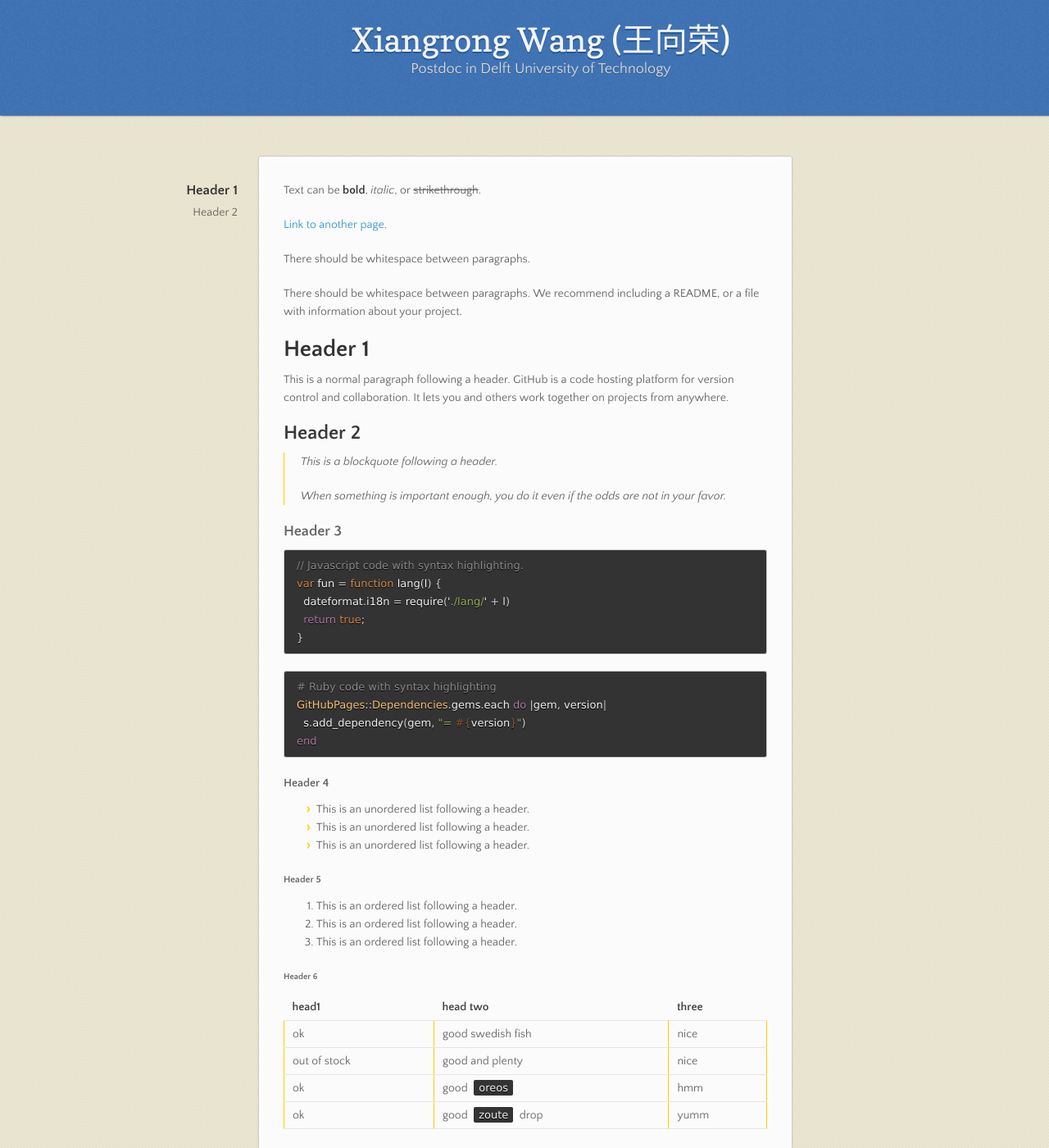
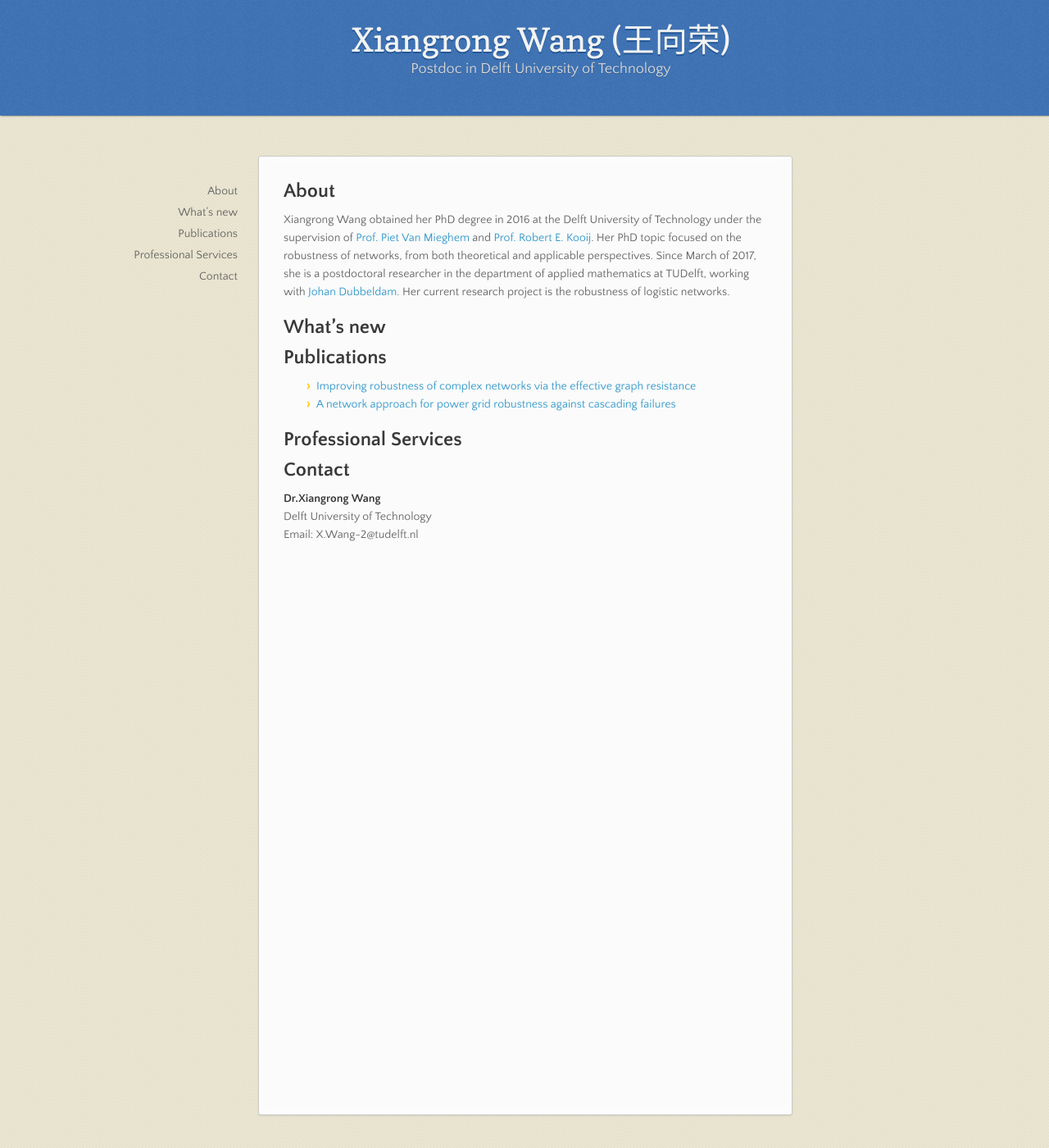
Before and after one commit to xiangrongwang/xiangrongwang.github.io, a Jekyll site: the page built from index.md, in a window 1280 px wide and 1400 px high. Shown: the whole window at 82% size. Built offline with Jekyll 4.4.1, drawn with Linux system fonts in a browser that asks for light colours; nearby versions of some CDN libraries; our own code applies the rules of GitHub Pages for plain Markdown files; some of the changed text lies outside the part shown.

Commit message:
Create index.md

````diff
--- a/index.md
+++ b/index.md
@@ -1,123 +1,16 @@
----
-layout: default
----
+## About
 
-Text can be **bold**, _italic_, or ~~strikethrough~~.
+Xiangrong Wang obtained her PhD degree in 2016 at the Delft University of Technology under the supervision of [Prof. Piet Van Mieghem](https://www.nas.ewi.tudelft.nl/people/Piet/) and [Prof. Robert E. Kooij](https://www.nas.ewi.tudelft.nl/people/Rob/).  Her PhD topic focused on the robustness of networks,  from both theoretical and applicable perspectives. Since March of 2017, she is a postdoctoral researcher in the department of applied mathematics at TUDelft, working with [Johan Dubbeldam](http://ta.twi.tudelft.nl/dv/users/dubbel/).  Her current research project is the robustness of logistic networks.
 
-[Link to another page](another-page).
+## What's new
 
-There should be whitespace between paragraphs.
+## Publications
+- [Improving robustness of complex networks via the effective graph resistance](https://link.springer.com/article/10.1140/epjb/e2014-50276-0)
+- [A network approach for power grid robustness against cascading failures](http://ieeexplore.ieee.org/abstract/document/7325231/)
 
-There should be whitespace between paragraphs. We recommend including a README, or a file with information about your project.
+## Professional Services
 
-# [](#header-1)Header 1
-
-This is a normal paragraph following a header. GitHub is a code hosting platform for version control and collaboration. It lets you and others work together on projects from anywhere.
-
-## [](#header-2)Header 2
-
-> This is a blockquote following a header.
->
-> When something is important enough, you do it even if the odds are not in your favor.
-
-### [](#header-3)Header 3
-
-```js
-// Javascript code with syntax highlighting.
-var fun = function lang(l) {
-  dateformat.i18n = require('./lang/' + l)
-  return true;
-}
-```
-
-```ruby
-# Ruby code with syntax highlighting
-GitHubPages::Dependencies.gems.each do |gem, version|
-  s.add_dependency(gem, "= #{version}")
-end
-```
-
-#### [](#header-4)Header 4
-
-*   This is an unordered list following a header.
-*   This is an unordered list following a header.
-*   This is an unordered list following a header.
-
-##### [](#header-5)Header 5
-
-1.  This is an ordered list following a header.
-2.  This is an ordered list following a header.
-3.  This is an ordered list following a header.
-
-###### [](#header-6)Header 6
-
-| head1        | head two          | three |
-|:-------------|:------------------|:------|
-| ok           | good swedish fish | nice  |
-| out of stock | good and plenty   | nice  |
-| ok           | good `oreos`      | hmm   |
-| ok           | good `zoute` drop | yumm  |
-
-### There's a horizontal rule below this.
-
-* * *
-
-### Here is an unordered list:
-
-*   Item foo
-*   Item bar
-*   Item baz
-*   Item zip
-
-### And an ordered list:
-
-1.  Item one
-1.  Item two
-1.  Item three
-1.  Item four
-
-### And a nested list:
-
-- level 1 item
-  - level 2 item
-  - level 2 item
-    - level 3 item
-    - level 3 item
-- level 1 item
-  - level 2 item
-  - level 2 item
-  - level 2 item
-- level 1 item
-  - level 2 item
-  - level 2 item
-- level 1 item
-
-### Small image
-
-![](https://assets-cdn.github.com/images/icons/emoji/octocat.png)
-
-### Large image
-
-![](https://guides.github.com/activities/hello-world/branching.png)
-
-
-### Definition lists can be used with HTML syntax.
-
-<dl>
-<dt>Name</dt>
-<dd>Godzilla</dd>
-<dt>Born</dt>
-<dd>1952</dd>
-<dt>Birthplace</dt>
-<dd>Japan</dd>
-<dt>Color</dt>
-<dd>Green</dd>
-</dl>
-
-```
-Long, single-line code blocks should not wrap. They should horizontally scroll if they are too long. This line should be long enough to demonstrate this.
-```
-
-```
-The final element.
-```
+## Contact
+**Dr.Xiangrong Wang**
+Delft University of Technology
+Email: X.Wang-2@tudelft.nl
````
